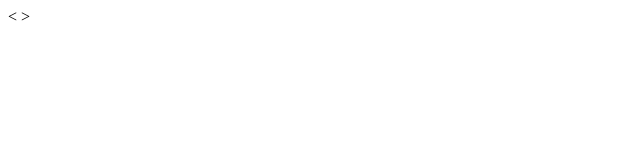
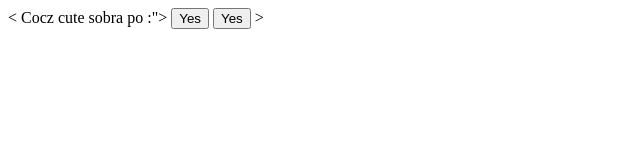
Before and after one commit to cocz02/AdvancedWebComputing, a plain HTML site: page index.html in a window 1280 px wide. Shown: the whole page, without its empty margins (0-640 px from the left). Drawn offline with Linux system fonts and the light colour scheme.

Commit message:
Added input button in the body tag

```diff
--- a/index.html
+++ b/index.html
@@ -3,6 +3,8 @@
 	<title></title>
 </head>
 <body>
-
+Cocz cute sobra po :">
+<input type="submit" value="Yes">
+<input type="submit" value="Yes">
 </body>
 </html>>
```
